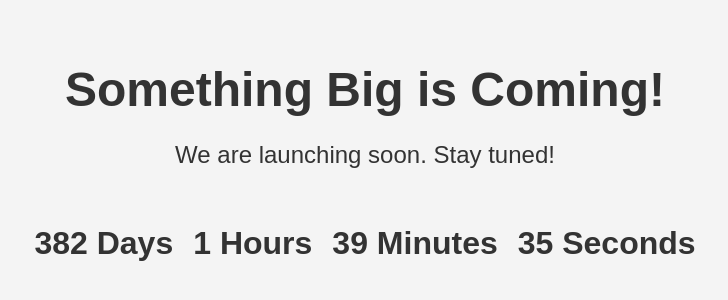
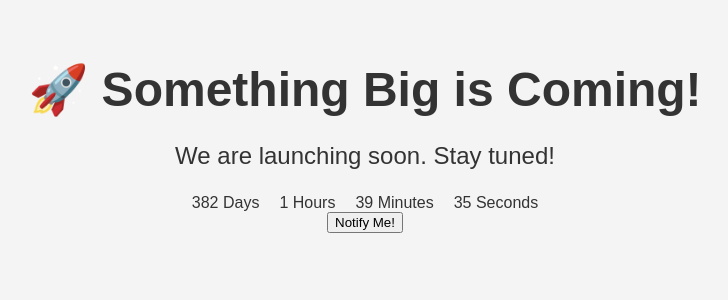
Before and after one commit to KumarThapa1/landiing_page_business, a plain HTML site: page index.html in a window 1280 px wide. Shown: the part 130-430 px from the top of the page, without its empty margins (275-1003 px from the left). Drawn offline with Linux system fonts and the light colour scheme.

Commit message:
Update index.html

```diff
--- a/index.html
+++ b/index.html
@@ -7,15 +7,19 @@
     <link rel="stylesheet" href="styles.css">
 </head>
 <body>
+    <div class="background"></div>
     <div class="container">
-        <h1>Something Big is Coming!</h1>
-        <p>We are launching soon. Stay tuned!</p>
-        <div id="countdown">
-            <p><span id="days">00</span> Days</p>
-            <p><span id="hours">00</span> Hours</p>
-            <p><span id="minutes">00</span> Minutes</p>
-            <p><span id="seconds">00</span> Seconds</p>
+        <h1 class="fade-in">🚀 Something Big is Coming!</h1>
+        <p class="fade-in">We are launching soon. Stay tuned!</p>
+
+        <div id="countdown" class="fade-in">
+            <div class="time-box"><span id="days">00</span> Days</div>
+            <div class="time-box"><span id="hours">00</span> Hours</div>
+            <div class="time-box"><span id="minutes">00</span> Minutes</div>
+            <div class="time-box"><span id="seconds">00</span> Seconds</div>
         </div>
+
+        <button class="notify-btn" onclick="alert('Thanks for staying tuned!')">Notify Me!</button>
     </div>
     <script src="script.js"></script>
 </body>
```
